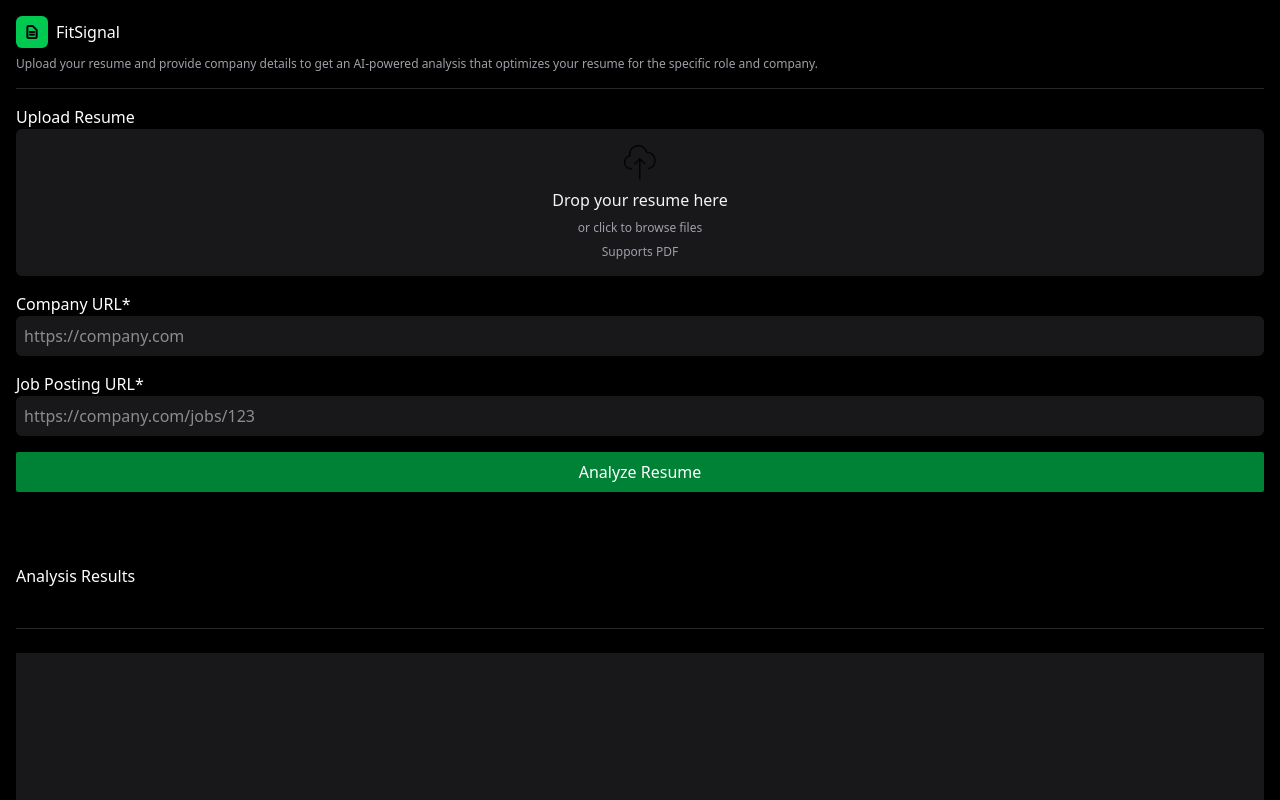
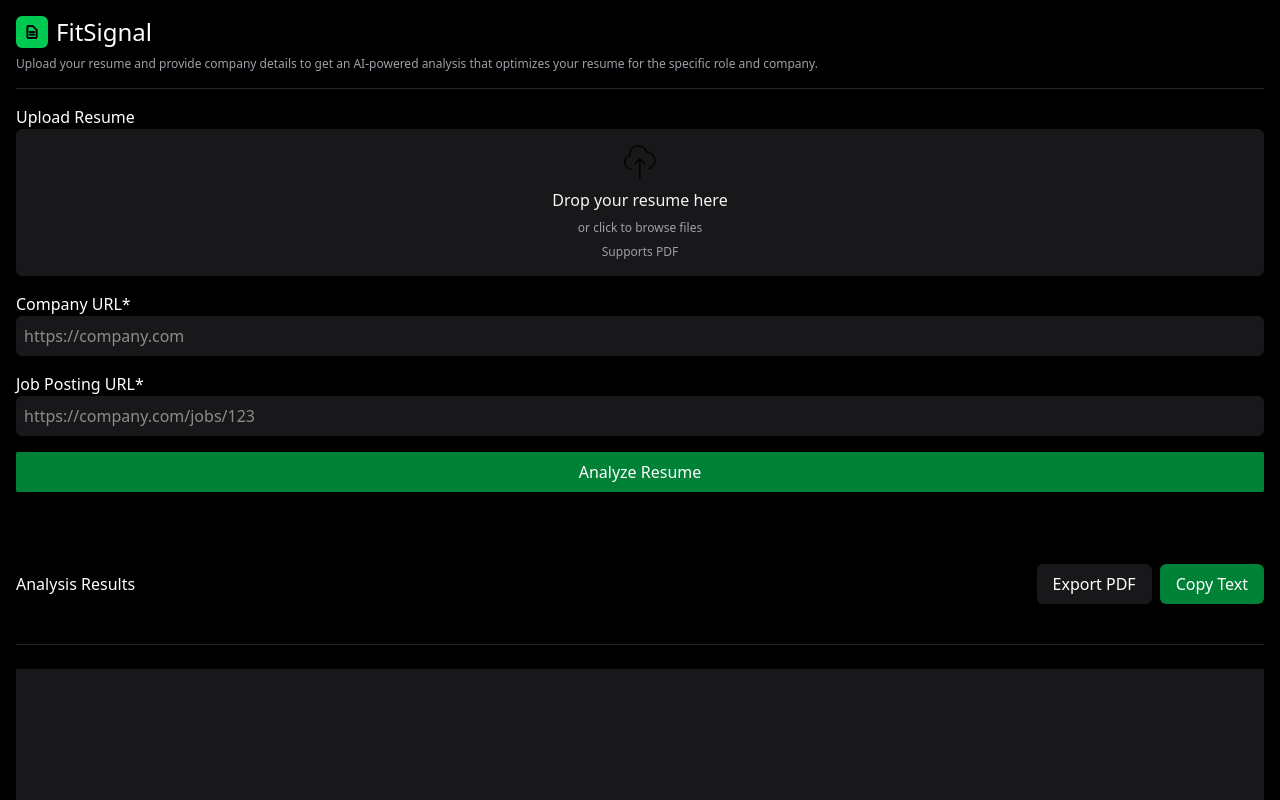
Before and after one commit to qixiangggg/fitsignal, a Next.js app in the folder frontend/: page / in a window 1280 px wide. Shown: the top 800 px of the page. Built offline with nearby package versions, Linux system fonts and the light colour scheme.

Commit message:
feat(frontend): add export PDF and copy result text buttons

```diff
--- a/frontend/app/page.tsx
+++ b/frontend/app/page.tsx
@@ -5,7 +5,7 @@ export default function Home() {
     <header className="flex flex-col gap-2">
         <div className="flex gap-2 items-center">
             <img src="logo.png" alt="logo" className="bg-green-500 p-2 rounded-md"/>
-            <h1>FitSignal</h1>
+            <h1 className="text-2xl">FitSignal</h1>
         </div>
         <p className="text-zinc-400 text-xs">Upload your resume and provide company details to get an AI-powered analysis that optimizes your resume for the specific role and company.</p>
     </header>
@@ -42,7 +42,13 @@ export default function Home() {
         </div>
         <div>
             <section className="h-1/2">
-                <h2>Analysis Results</h2>
+                <div className="flex justify-between items-center">
+                    <h2>Analysis Results</h2>
+                    <div className="flex gap-2">
+                        <button className="bg-zinc-900 px-4 py-2 rounded-md cursor-pointer">Export PDF</button>
+                        <button className="bg-green-700 px-4 py-2 rounded-md cursor-pointer">Copy Text</button>
+                    </div>
+                </div>
                 <hr className="text-zinc-800 mt-10 mb-6"/>
                 <div className="bg-zinc-900 h-98 flex items-center justify-center">
                     <span className="text-zinc-400 text-center">Upload your resume and provide company details to see AI analysis results here</span>
```
